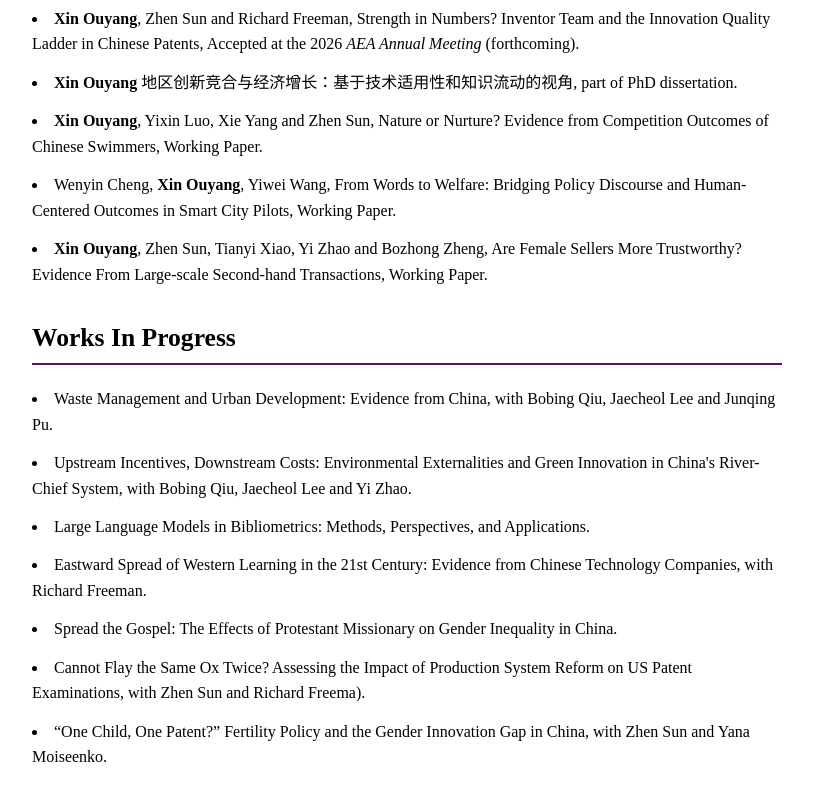
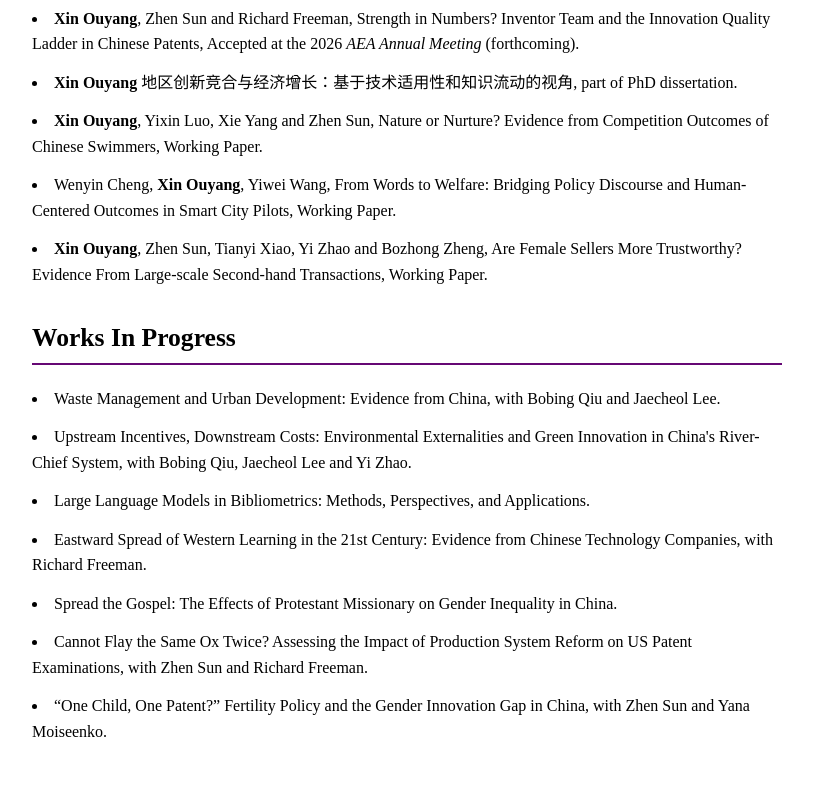
Before and after one commit to xinouyang-oyx/xinouyang-oyx.github.io, a plain HTML site: page papers.html in a window 1280 px wide. Shown: the part 964-1764 px from the top of the page, without its empty margins (233-1046 px from the left). Drawn offline with Linux system fonts and the light colour scheme.

Commit message:
Update papers.html

```diff
--- a/papers.html
+++ b/papers.html
@@ -83,12 +83,12 @@
 
   <h2>Works In Progress</h2>
   <ul>
-    <li>Waste Management and Urban Development: Evidence from China, with Bobing Qiu, Jaecheol Lee and Junqing Pu.</li>
+    <li>Waste Management and Urban Development: Evidence from China, with Bobing Qiu and Jaecheol Lee.</li>
     <li>Upstream Incentives, Downstream Costs: Environmental Externalities and Green Innovation in China's River-Chief System, with Bobing Qiu, Jaecheol Lee and Yi Zhao.</li>
     <li>Large Language Models in Bibliometrics: Methods, Perspectives, and Applications.</li>
     <li>Eastward Spread of Western Learning in the 21st Century: Evidence from Chinese Technology Companies, with Richard Freeman.</li>
     <li>Spread the Gospel: The Effects of Protestant Missionary on Gender Inequality in China.</li>
-    <li>Cannot Flay the Same Ox Twice? Assessing the Impact of Production System Reform on US Patent Examinations, with Zhen Sun and Richard Freema).</li>
+    <li>Cannot Flay the Same Ox Twice? Assessing the Impact of Production System Reform on US Patent Examinations, with Zhen Sun and Richard Freeman.</li>
     <li>“One Child, One Patent?” Fertility Policy and the Gender Innovation Gap in China, with Zhen Sun and Yana Moiseenko.</li>
 
   </ul>
```
